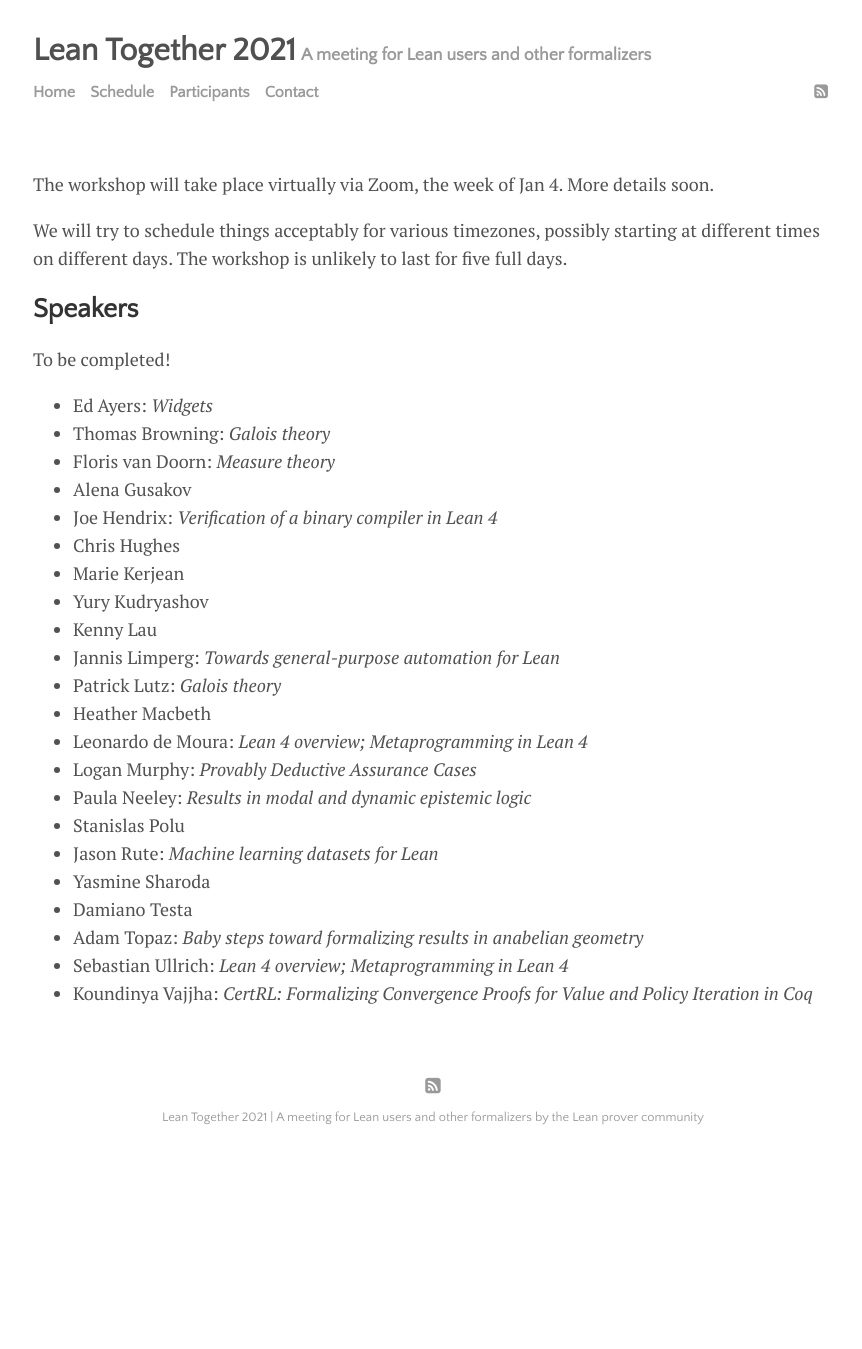
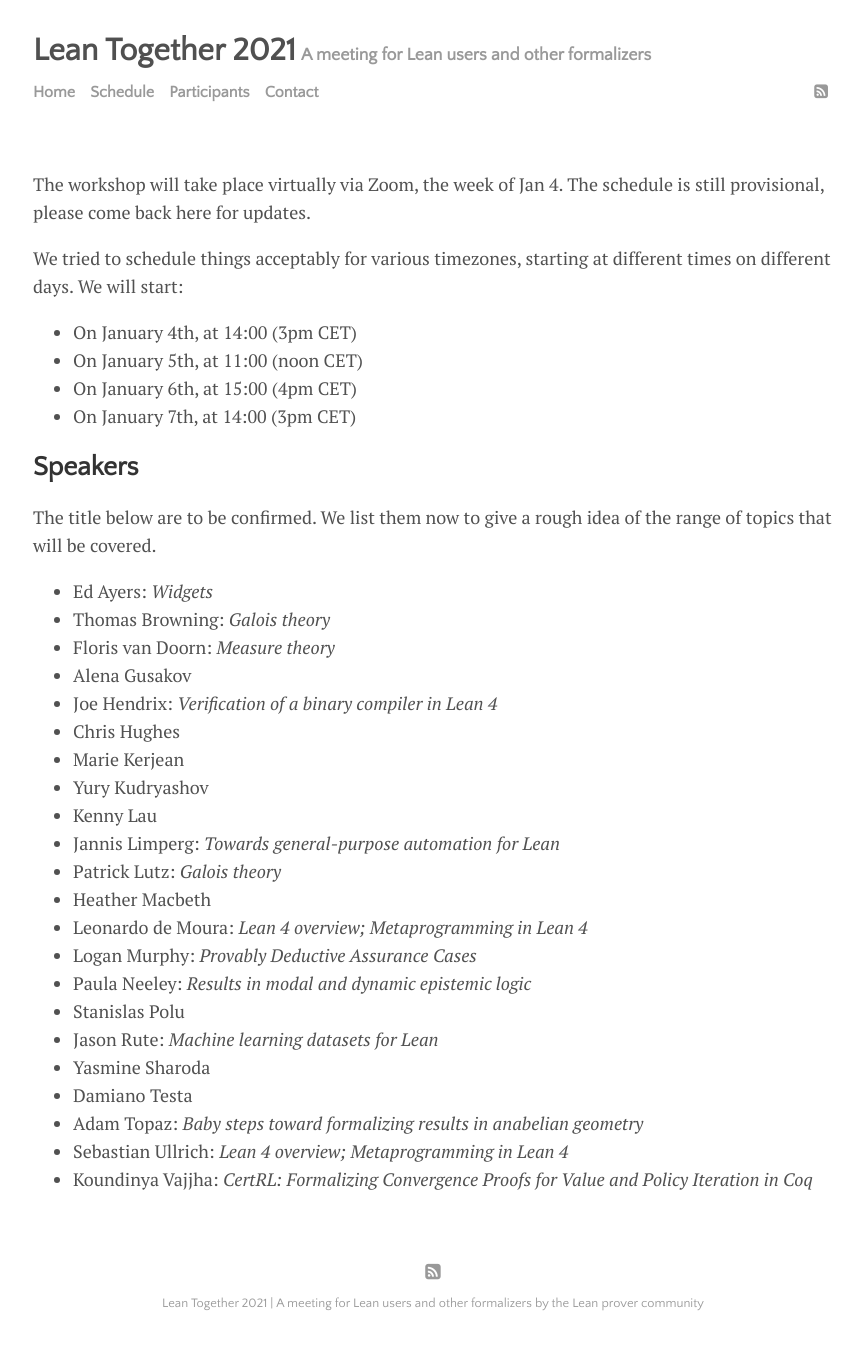
Before and after one commit to leanprover-community/lt2021, a Jekyll site: the page built from schedule.md, in a window 1280 px wide. Shown: the whole page, without its empty margins (207-1069 px from the left). Built offline with Jekyll 4.4.1, drawn with Linux system fonts in a browser that asks for light colours; before the commit the page ends 1163 px from its top, so only the background shows below that.

Commit message:
Give provisional starting times

```diff
--- a/Gemfile
+++ b/Gemfile
@@ -8,7 +8,7 @@
 #
 # This will help ensure the proper Jekyll version is running.
 # Happy Jekylling!
-gem "jekyll", "~> 3.6.2"
+gem "jekyll"
 
 # This is the default theme for new Jekyll sites. You may change this to anything you like.
 # gem "minima", "~> 2.0"
--- a/_includes/head.html
+++ b/_includes/head.html
@@ -32,6 +32,10 @@
         }
       });
   </script>
+  {% if page.dates %}
+  <script src="https://code.jquery.com/jquery-3.5.1.min.js" integrity="sha256-9/aliU8dGd2tb6OSsuzixeV4y/faTqgFtohetphbbj0=" crossorigin="anonymous"></script>
+  <script src="assets/js/dates.js"></script>
+  {% endif %}
 
   <!-- Google Analytics -->
   {% include google-analytics.html %}
--- /dev/null
+++ b/assets/js/dates.js
@@ -0,0 +1,11 @@
+$(function() {
+	    console.log( "ready!" );
+$('time').each(function() {
+    if (Intl.DateTimeFormat().resolvedOptions().timeZone == 'Europe/Paris') {
+	    $(this).siblings('span').hide()
+    };
+    var dt = new Date($(this).attr('datetime'));
+    var m = dt.getMinutes();
+    $(this).html(dt.getHours() + ':' + m.toString().padStart(2, '0'));
+})
+});
--- a/schedule.md
+++ b/schedule.md
@@ -2,17 +2,23 @@
 layout: default
 title: "Schedule"
 author: "Community"
+dates: true
 ---
 
-The workshop will take place virtually via Zoom, the week of Jan 4. More details soon.
+The workshop will take place virtually via Zoom, the week of Jan 4. The
+schedule is still provisional, please come back here for updates.
 
-We will try to schedule things acceptably for various timezones,
-possibly starting at different times on different days.
-The workshop is unlikely to last for five full days.
+We tried to schedule things acceptably for various timezones,
+starting at different times on different days. We will start:
+* On January 4th, at <time datetime="2021-01-04T15:00+01:00">3pm</time> <span>(3pm CET)</span>
+* On January 5th, at <time datetime="2021-01-05T12:00+01:00">noon</time> <span>(noon CET)</span>
+* On January 6th, at <time datetime="2021-01-06T16:00+01:00">4pm</time> <span>(4pm CET)</span>
+* On January 7th, at <time datetime="2021-01-07T15:00+01:00">3pm</time> <span>(3pm CET)</span>
 
 ## Speakers
 
-To be completed!
+The title below are to be confirmed. We list them now to give a rough idea of
+the range of topics that will be covered.
 
 * Ed Ayers: *Widgets*
 * Thomas Browning: *Galois theory*
```
